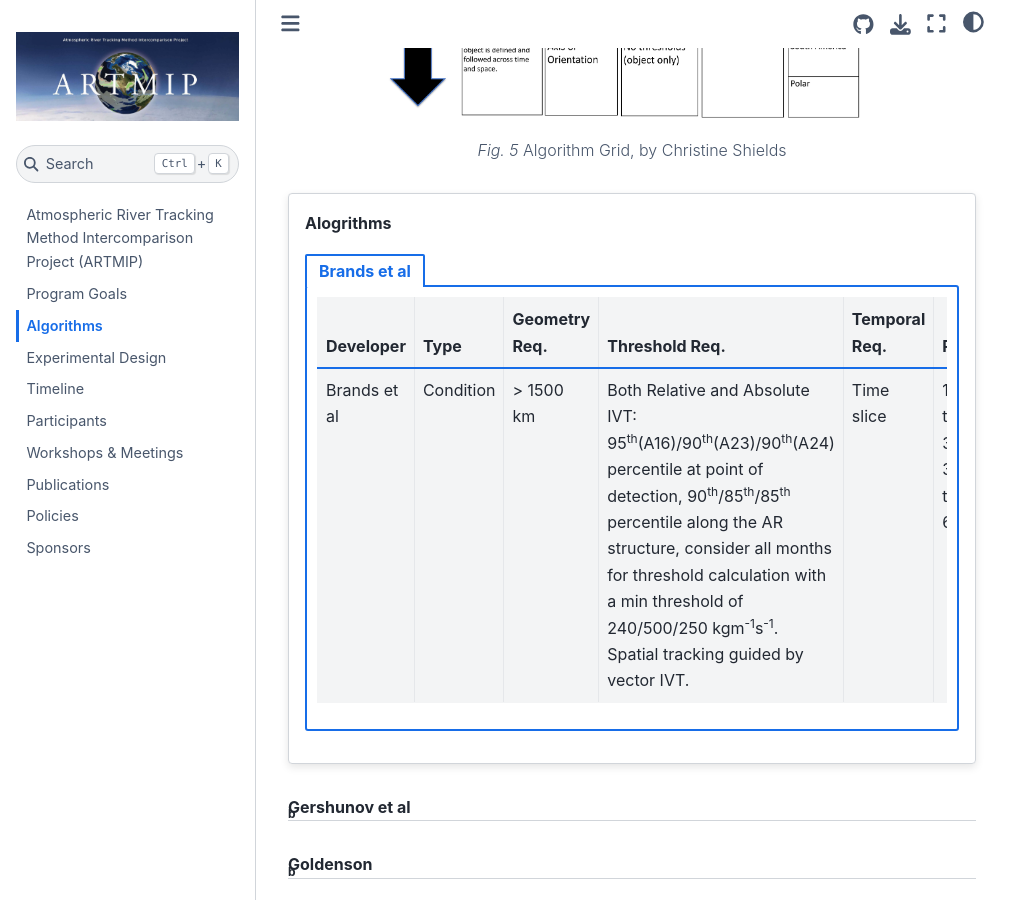
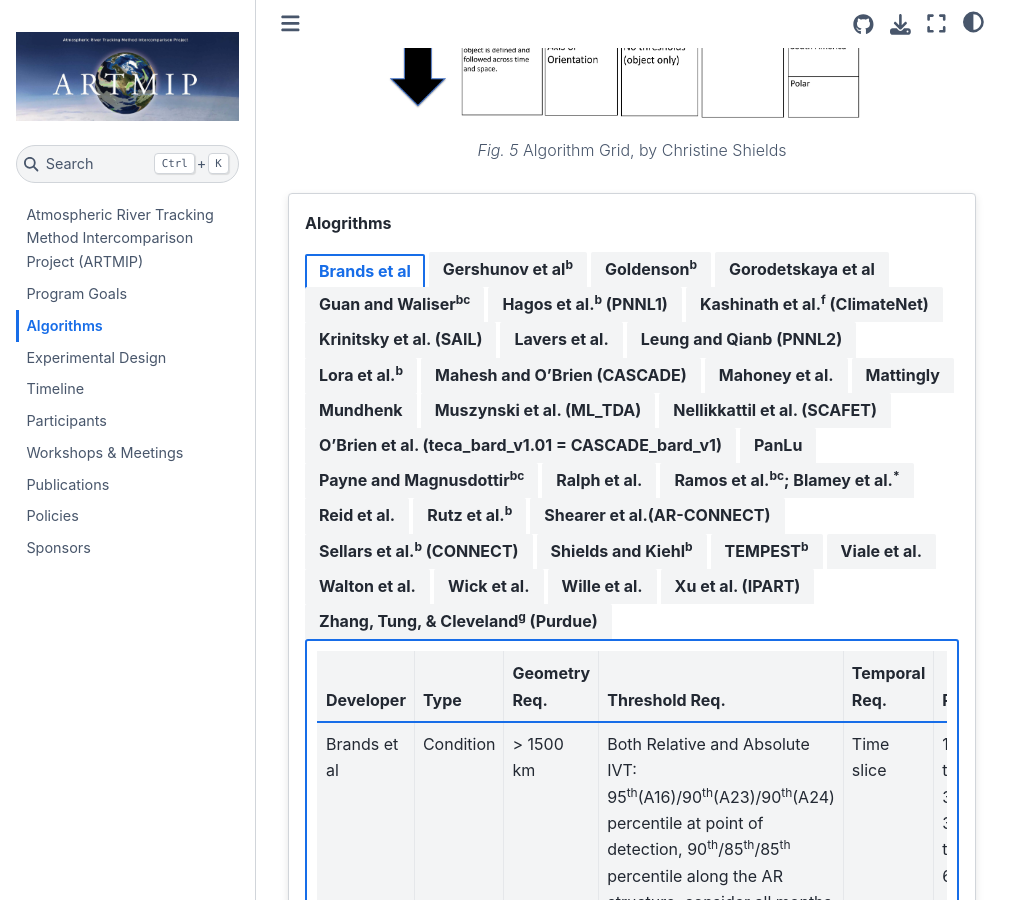
Before and after one commit to NCAR/ARTMIP, a Jupyter Book: the page built from book/algorithms.md, in a window 1280 px wide and 900 px high, scrolled down 420 px. Shown: the whole window, without its empty margins (0-1031 px from the left). Built offline with Jupyter Book 1.0.4 settings and Sphinx 7.4.7 and the Sphinx Book theme 1.1.4, drawn with Linux system fonts in a browser that asks for light colours.

Commit message:
Maybe I need more colons

```diff
--- a/book/algorithms.md
+++ b/book/algorithms.md
@@ -10,7 +10,7 @@
 :::
 
 
-:::{card} Alogrithms
+:::::{card} Alogrithms
 
 ::::{tab-set}
 
@@ -220,7 +220,7 @@
 
 ::::
 
-:::
+:::::
 
 <!--- A TEMPLATE
 
```
